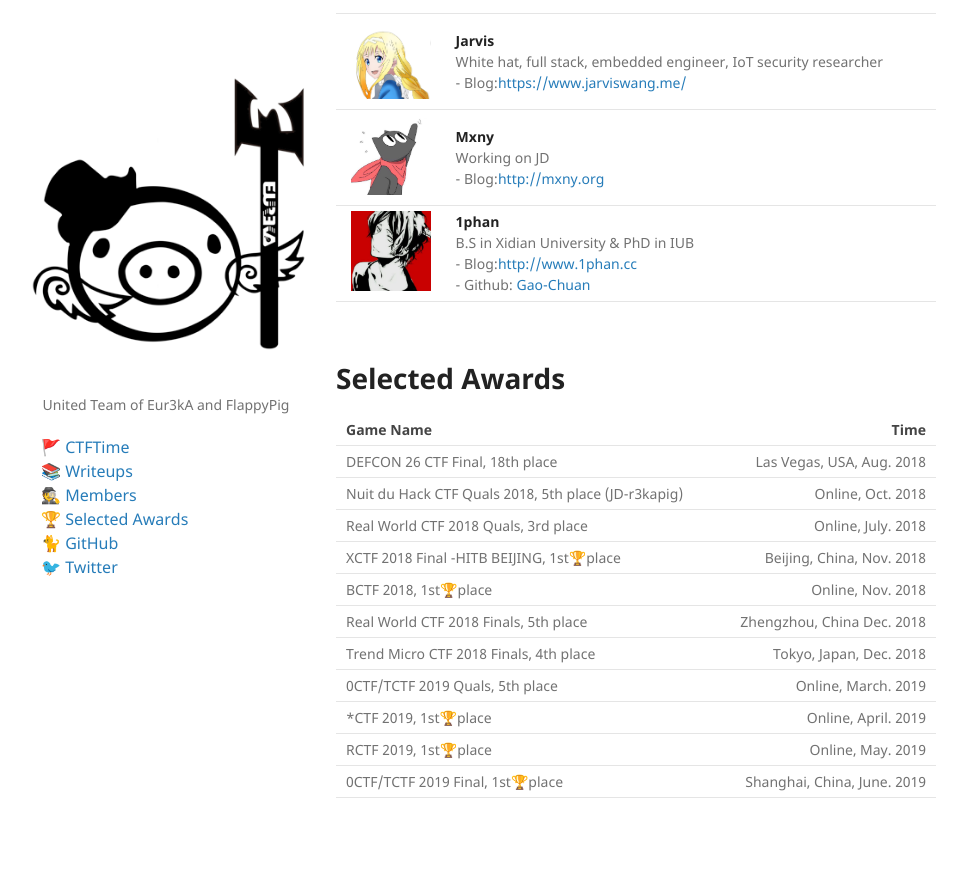
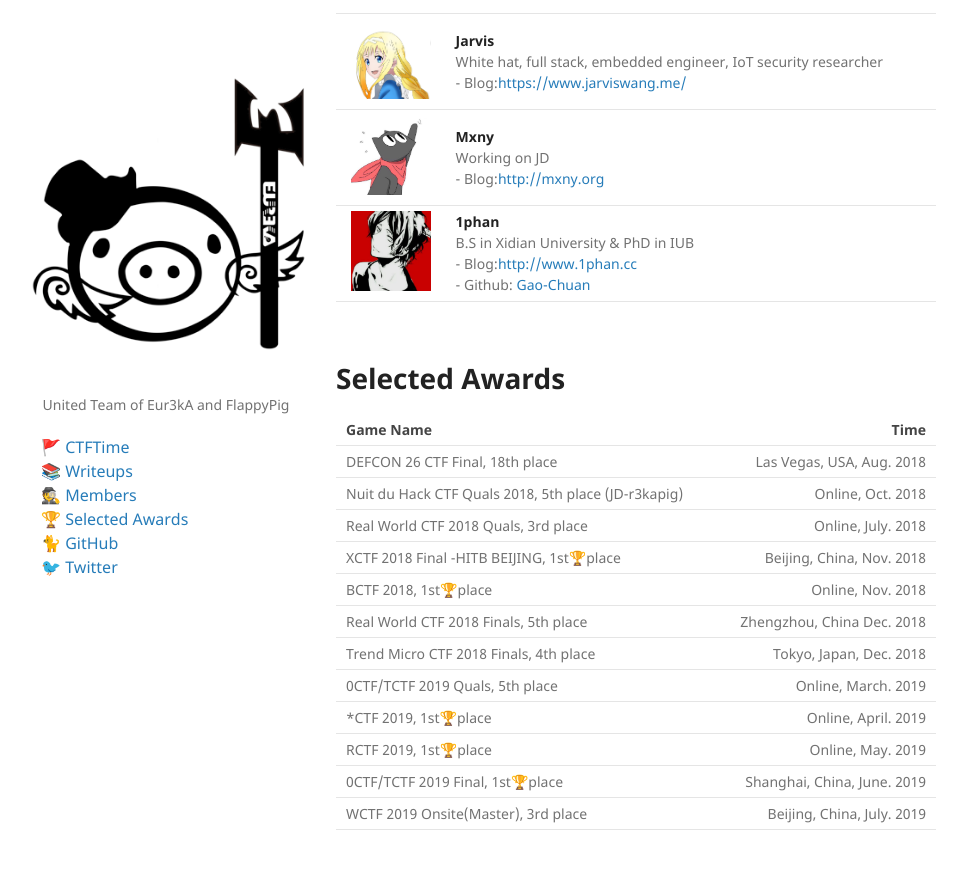
Before and after one commit to r3kapig/r3kapig.github.io, a Jekyll site: the page built from index.md, in a window 1280 px wide and 900 px high, scrolled down 2548 px. Shown: the top 869 px of the window, without its empty margins (169-1136 px from the left). Built offline with Jekyll 4.4.1, drawn with Linux system fonts in a browser that asks for light colours; our own code applies the rules of GitHub Pages for plain Markdown files.

Commit message:
Update index.md

```diff
--- a/index.md
+++ b/index.md
@@ -71,3 +71,4 @@ We actively participate in online and on-site CTF competitions. You can browse o
 | *CTF 2019, 1st🏆place                          |       Online, April. 2019 |
 | RCTF 2019, 1st🏆place                         |         Online, May. 2019 |
 | 0CTF/TCTF 2019 Final, 1st🏆place                     |Shanghai, China, June. 2019 |
+| WCTF 2019 Onsite(Master), 3rd place                     |Beijing, China, July. 2019 |
```
